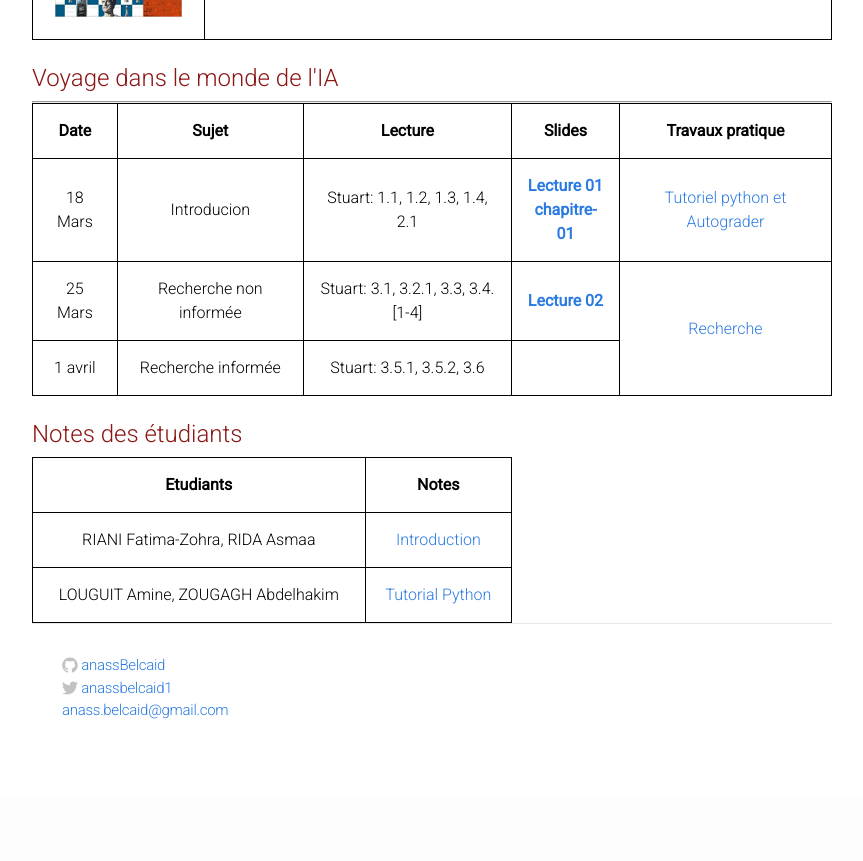
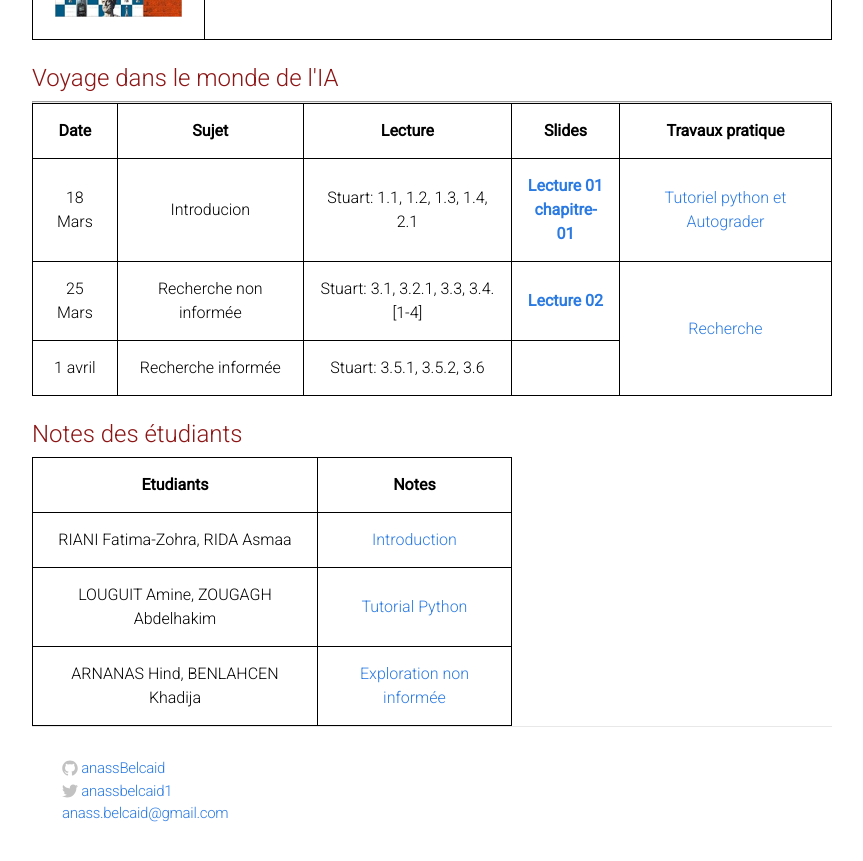
Before and after one commit to intelligenceartificielensaf/intelligenceartificielensaf.github.io, a Jekyll site: the page built from index.html, in a window 1280 px wide and 900 px high, scrolled down 768 px. Shown: the top 861 px of the window, without its empty margins (208-1071 px from the left). Built offline with Jekyll 4.4.1, drawn with Linux system fonts in a browser that asks for light colours; before the commit the page ends 1565 px from its top, so only the background shows below that.

Commit message:
Notes exploration non informée

```diff
--- a/index.html
+++ b/index.html
@@ -144,4 +144,10 @@ artificielle. les thématiques traitées sont: -agents intelligents, - Recherche
            href="https://github.com/intelligenceartificielensaf/intelligenceartificielensaf.github.io/blob/master/notes_students/notes_lecture_02.pdf">Tutorial
       Python</a> </td>
   </tr>
+  <tr>
+    <td> ARNANAS Hind, BENLAHCEN Khadija </td>
+    <td> <a
+           href="https://github.com/intelligenceartificielensaf/intelligenceartificielensaf.github.io/blob/master/notes_students/notes_lecture_03.pdf">Exploration
+      non informée</a> </td>
+  </tr>
  </table>
```
Also changed, not shown: 1 other file.
